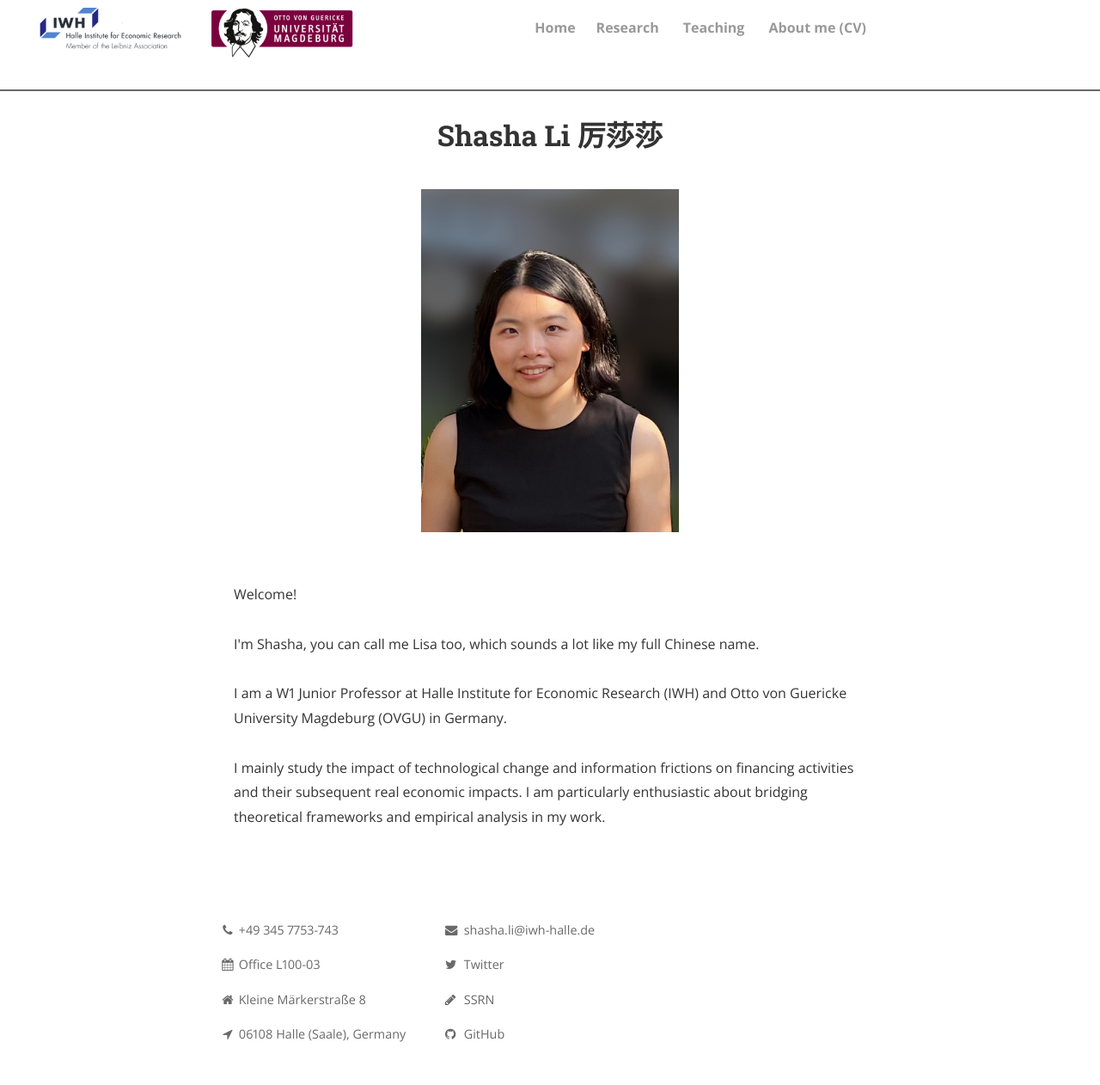
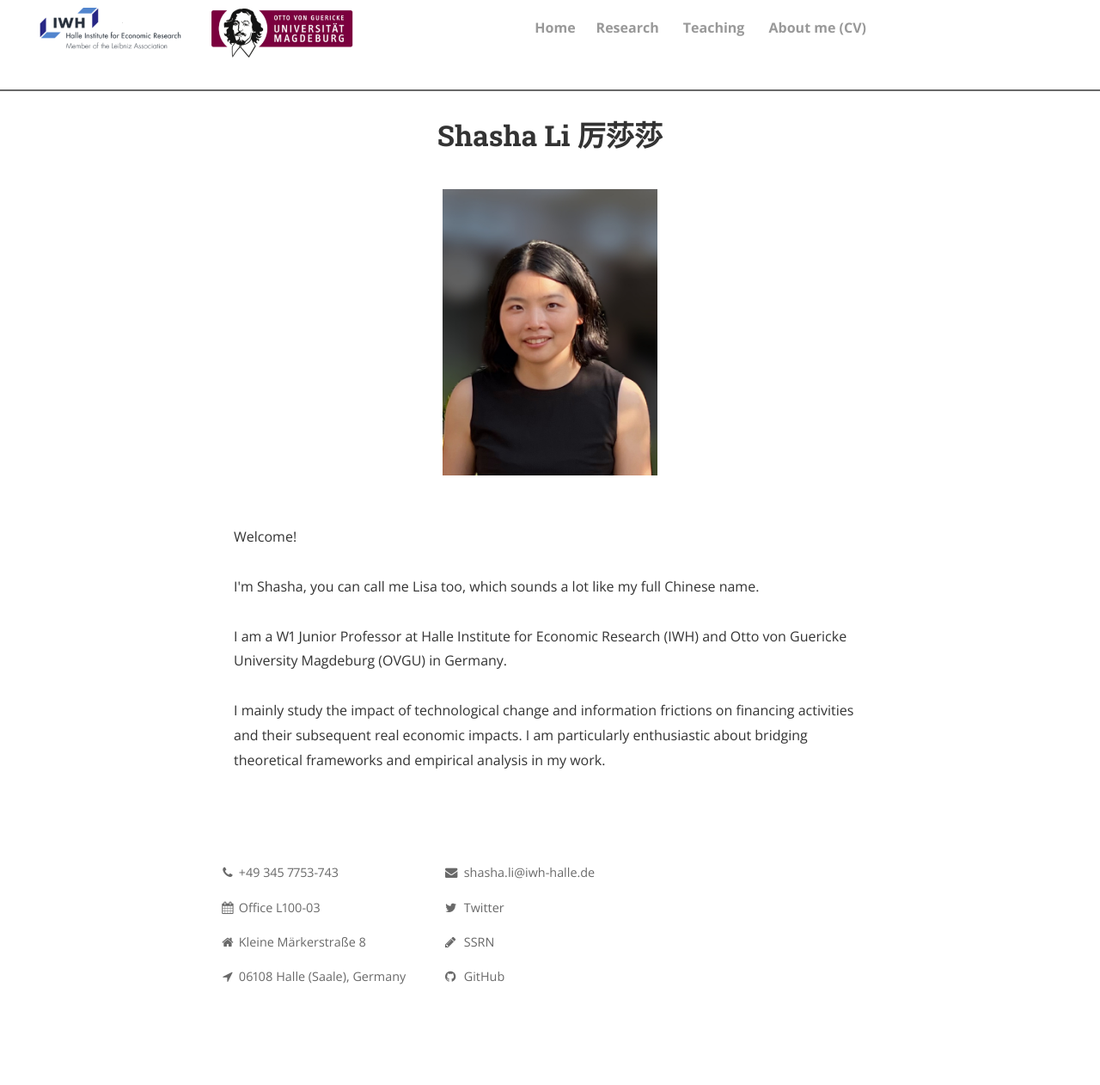
Before and after one commit to shasha-li/shasha-li.github.io, a Jekyll site: the page built from index.html, in a window 1280 px wide. Shown: the whole page at 86% size. Built offline with Jekyll 4.4.1, drawn with Linux system fonts in a browser that asks for light colours; nearby versions of some CDN libraries; the list of posts is cut into pages by our own code; comment, search, counter and statistics services are not loaded; a style sheet for code colours, icons or effects is not loaded; after the commit the page ends 1196 px from its top, so only the background shows below that.

Commit message:
Update index.html

```diff
--- a/index.html
+++ b/index.html
@@ -12,7 +12,7 @@
   gtag('config', 'G-J57QMWVXMZ');
 </script>
 
-<img src="content/lisa2.jpg" alt="LI Shasha pic" style="width:300px;height:auto;" title="LI Shasha"; algin="middle">
+<img src="content/lisa2.jpg" alt="LI Shasha pic" style="width:250px;height:auto;" title="LI Shasha"; algin="middle">
  <br><br>
 
   <p style="text-align:left;">Welcome!
```
